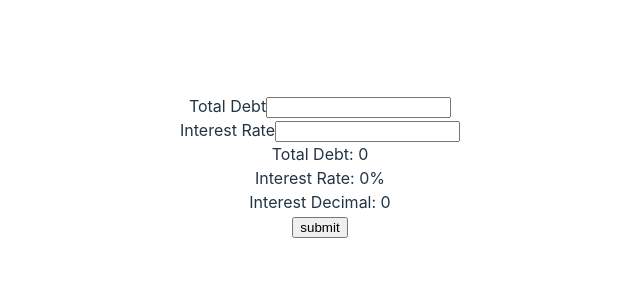
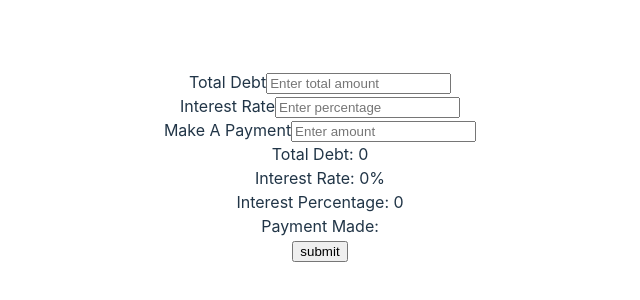
Before and after one commit to savus/devslopes-project-debt-free-calculator, a React (Vite) app: page / in a window 1280 px wide. Shown: the part 234-534 px from the top of the page, without its empty margins (320-960 px from the left). Built offline with nearby package versions, Linux system fonts and the light colour scheme.

Commit message:
Refactor and clean code

```diff
--- a/src/App.jsx
+++ b/src/App.jsx
@@ -2,9 +2,20 @@ import { useState } from 'react'
 import './App.css'
 import { CalculatorForm } from './components/CalculatorForm'
 function App() {
+
+  const [userInformation, setUserInformation] = useState({
+    totalDebt:0,
+    interestRate:0
+  });
+
   return (
     <>
-      <CalculatorForm />
+      <CalculatorForm
+        userInformation={userInformation}
+        handleUserInformation={(userInformation) => {
+          setUserInformation(userInformation);
+        }}
+      />
     </>
   )
 }
--- a/src/components/CalculatorForm.jsx
+++ b/src/components/CalculatorForm.jsx
@@ -1,39 +1,62 @@
 import { useState } from "react";
 import { InputGroup } from "./InputGroup";
 
-export function CalculatorForm() {
-   const percentageToDecimal = (percent) => percent / 100;
-   const [userInformation, setUserInformation] = useState({
-      totalDebt:0,
-      interestRate:0
-   })
+export function CalculatorForm({ userInformation, handleUserInformation }) {
+  const [totalDebtInput, setDebtInput] = useState("");
+  const [interestRateInput, setInterestRateInput] = useState("");
+  const [paymentInput, setPaymentInput] = useState("");
+
+  const percentToDecimal = (percent) => percent / 100;
+
+  const deductPayment = (total, payment) => total - payment;
+
+  const minimumPayment = (total) => total * 0.01;
+
+  const interestAmount = (total, interest) => total * interest;
+
+  const recommendedMinimum = (total, interest) => interestAmount(total, interest) + minimumPayment(total);
+
   return (
+    <form
+      onSubmit={(e) => {
+        e.preventDefault();
+        handleUserInformation({
+          totalDebt: totalDebtInput,
+          interestRate: interestRateInput,
+          paymentAmount: paymentInput
+        });
+      }}
+    >
+      <InputGroup
+        label={"total-debt"}
+        title={"Total Debt"}
+        placeHolder={"Enter total amount"}
+        onChange={({ target: { value } }) => setDebtInput(value)}
+        value={totalDebtInput}
+      />
 
-      <form onSubmit={(e) => {
-         e.preventDefault();
-         console.log(`Interest Decimal: ${percentageToDecimal(userInformation.interestRate)}`);
-      }}>
       <InputGroup
-            name={"total-debt"}
-            title={"Total Debt"}
-            userInformation={userInformation}
-            handleUserInformation={(userInformation) => {
-               setUserInformation({totalDebt: userInformation})
-            }}
+        label={"interest-rate"}
+        title={"Interest Rate"}
+        placeHolder={"Enter percentage"}
+        onChange={({ target: { value } }) => setInterestRateInput(value)}
+        value={interestRateInput}
       />
+
       <InputGroup
-            name={"total-debt"}
-            title={"Interest Rate"}
-            userInformation={userInformation}
-            handleUserInformation={(userInformation) => {
-               setUserInformation({interestRate: userInformation})
-            }}
+        label={"make-payment"}
+        title={"Make A Payment"}
+        placeHolder={"Enter amount"}
+        onChange={({ target: { value } }) => setPaymentInput(value)}
+        value={paymentInput}
       />
       <div>Total Debt: {userInformation.totalDebt}</div>
       <div>Interest Rate: {userInformation.interestRate}%</div>
-         <div>Interest Decimal: {isNaN(percentageToDecimal(userInformation.interestRate)) ? 0 : percentageToDecimal(userInformation.interestRate)}
+      <div>
+        Interest Percentage: {percentToDecimal(userInformation.interestRate)}
       </div>
+      <div>Payment Made: {userInformation.paymentAmount}</div>
       <input type="submit" value="submit" />
     </form>
-   )
+  );
 }
--- a/src/components/InputGroup.jsx
+++ b/src/components/InputGroup.jsx
@@ -1,25 +1,14 @@
-import { useState } from "react";
 
-export function InputGroup({
-   name,
-   title,
-   userInformation,
-   handleUserInformation
-}) {
-  const [userInput, setUserInput] = useState("");
-
+export function InputGroup({label, title, placeHolder, onChange, value}) {
   return (
     <div className="input-group">
-      <label htmlFor={name}>{title}</label>
+      <label htmlFor={label}>{title}</label>
       <input
+        name={label}
         type="number"
-        id={name}
-        name={name}
-        onChange={({target:{value}}) => {
-         setUserInput(value);
-         handleUserInformation(value);
-      }}
-        value={userInput}
+        placeholder={placeHolder}
+        onChange={onChange}
+        value={value}
       />
     </div>
   );
```
Lines whose indentation alone changed are shown as unchanged.
